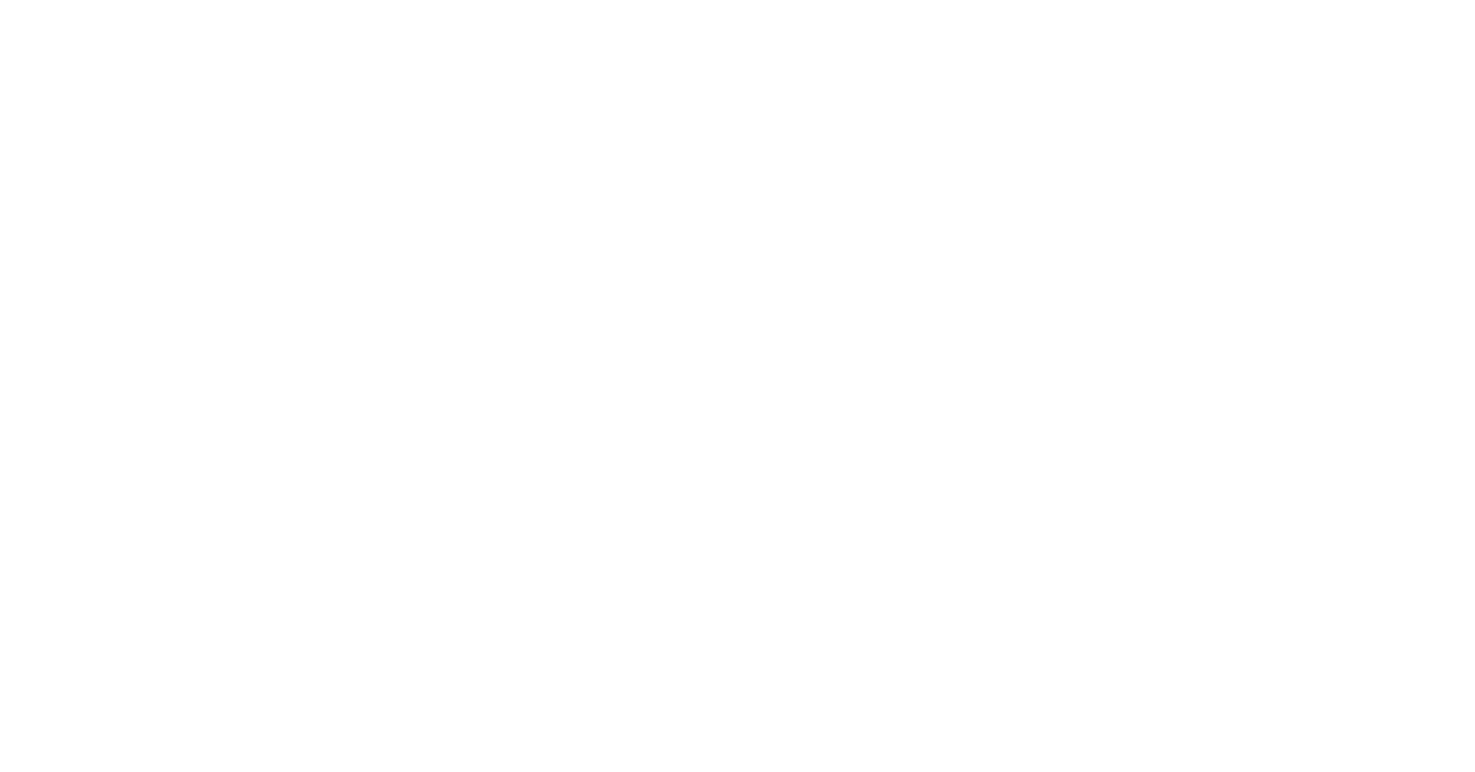
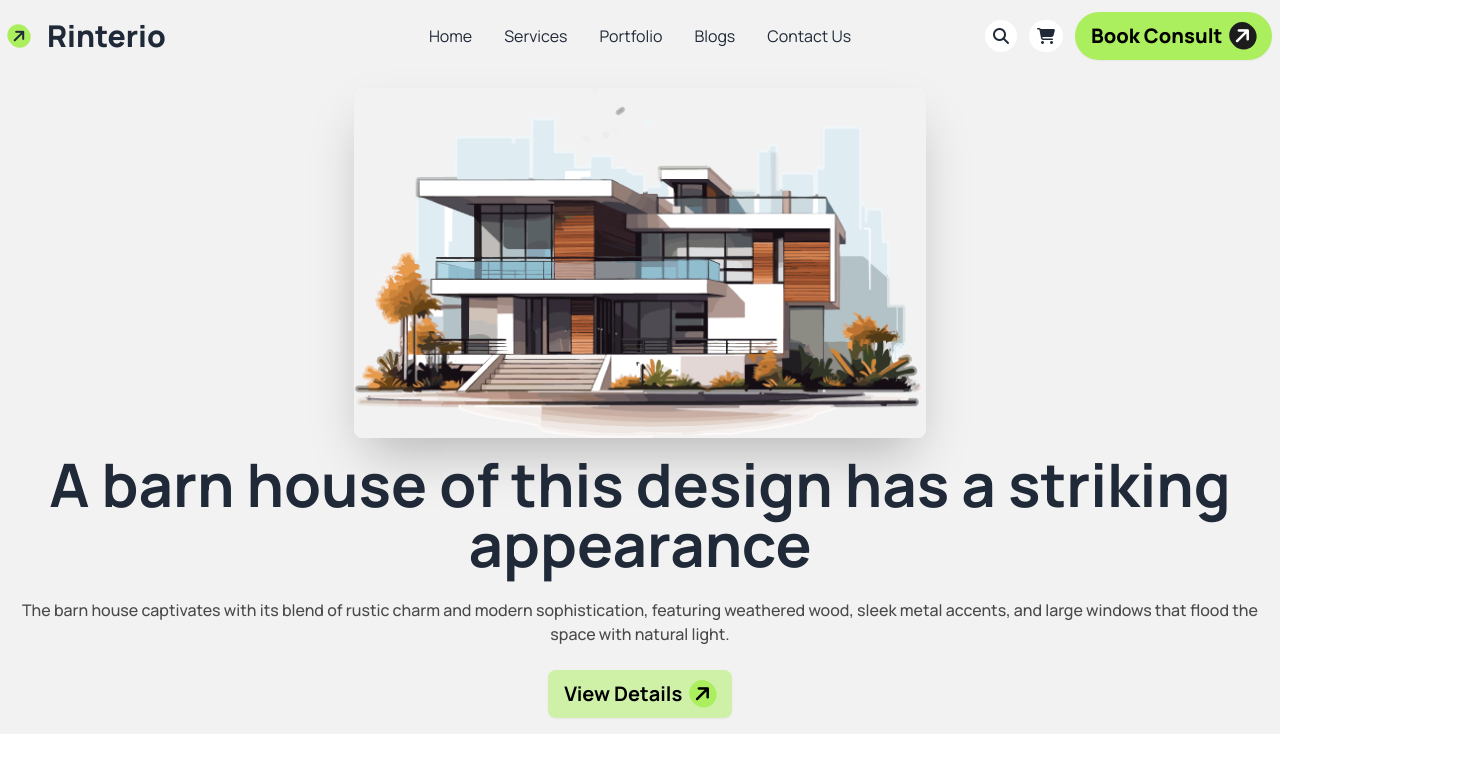
Before and after one commit to sajibanoy/Assignment-03, a plain HTML site: page index.html in a window 1280 px wide. Shown: the whole page, 1475 px wide, since content can reach past the window. Drawn offline with nearby package versions, Linux system fonts and the light colour scheme.

Commit message:
added the header section

```diff
--- a/index.html
+++ b/index.html
@@ -5,10 +5,121 @@
     <meta charset="UTF-8">
     <meta name="viewport" content="width=device-width, initial-scale=1.0">
     <title>Assignment 03</title>
+
+    <!-- Font Awesome CDN Link -->
+    <link rel="stylesheet" href="https://cdnjs.cloudflare.com/ajax/libs/font-awesome/6.6.0/css/all.min.css"
+        integrity="sha512-Kc323vGBEqzTmouAECnVceyQqyqdsSiqLQISBL29aUW4U/M7pSPA/gEUZQqv1cwx4OnYxTxve5UMg5GT6L4JJg=="
+        crossorigin="anonymous" referrerpolicy="no-referrer" />
+
+    <!-- Google Font Link -->
+    <link rel="preconnect" href="https://fonts.googleapis.com">
+    <link rel="preconnect" href="https://fonts.gstatic.com" crossorigin>
+    <link href="https://fonts.googleapis.com/css2?family=Manrope:wght@200..800&display=swap" rel="stylesheet">
+
+    <!-- Tailwind CSS And DaisyUI Link -->
+    <link href="https://cdn.jsdelivr.net/npm/daisyui@4.12.10/dist/full.min.css" rel="stylesheet" type="text/css" />
+    <script src="https://cdn.tailwindcss.com"></script>
+
+    <!-- Tailwind CSS Configuration -->
+    <script>
+        tailwind.config = {
+            theme: {
+                extend: {
+                    colors: {
+                        'primary': 'rgb(171, 239, 95)',
+                        'secondary': 'rgba(171, 239, 95, 0.5)',
+                        'icon-primary': 'rgb(28, 28, 28)',
+                    }
+                }
+            }
+        }
+    </script>
+    <style>
+        .font-manrope {
+            font-family: "Manrope", sans-serif;
+        }
+    </style>
 </head>
 
-<body>
+<body class="font-manrope">
+    <header class="bg-base-200">
+        <!-- Navbar Starts -->
+        <nav class="container mx-auto">
+            <!-- Left Side Content -->
+            <div class="navbar">
+                <div class="navbar-start">
+                    <i class="fa-solid fa-arrow-right bg-primary p-1 rounded-full -rotate-45"></i>
+                    <a class="btn btn-ghost text-3xl font-extrabold">Rinterio</a>
+                </div>
+                <!-- Centre Content -->
+                <div class="navbar-center hidden lg:flex">
+                    <ul class="menu menu-horizontal px-1 text-base">
+                        <li class="hover:text-[#494949] hover:font-extrabold duration-300 ease-in-out"><a>Home</a></li>
+                        <li class="hover:text-[#494949] hover:font-extrabold duration-300 ease-in-out"><a>Services</a>
+                        </li>
+                        <li class="hover:text-[#494949] hover:font-extrabold duration-300 ease-in-out"><a>Portfolio</a>
+                        </li>
+                        <li class="hover:text-[#494949] hover:font-extrabold duration-300 ease-in-out"><a>Blogs</a></li>
+                        <li class="hover:text-[#494949] hover:font-extrabold duration-300 ease-in-out"><a>Contact Us</a>
+                        </li>
+                    </ul>
+                </div>
+                <!-- End Side content -->
+                <div class="navbar-end hidden md:flex space-x-3">
+                    <i class="fa-solid fa-magnifying-glass bg-white p-2 rounded-full"></i>
+                    <i class="fa-solid fa-cart-shopping bg-white p-2 rounded-full"></i>
+                    <a
+                        class="btn btn-error bg-primary text-xl font-extrabold text-black border-none outline-none rounded-full">Book
+                        Consult<i
+                            class="fa-solid fa-arrow-right bg-icon-primary text-white p-1 rounded-full -rotate-45"></i></a>
+                </div>
+                <div class="dropdown">
+                    <div tabindex="0" role="button" class="btn btn-ghost lg:hidden">
+                        <svg xmlns="http://www.w3.org/2000/svg" class="h-5 w-5" fill="none" viewBox="0 0 24 24"
+                            stroke="currentColor">
+                            <path stroke-linecap="round" stroke-linejoin="round" stroke-width="2"
+                                d="M4 6h16M4 12h8m-8 6h16" />
+                        </svg>
+                    </div>
+                    <ul tabindex="0"
+                        class="menu menu-sm dropdown-content bg-base-100 rounded-box z-[1] mt-3 w-52 p-2 shadow">
+                        <li class="hover:text-[#494949] hover:font-extrabold"><a>Home</a></li>
+                        <li class="hover:text-[#494949] hover:font-extrabold"><a>Services</a></li>
+                        <li class="hover:text-[#494949] hover:font-extrabold"><a>Portfolio</a></li>
+                        <li class="hover:text-[#494949] hover:font-extrabold"><a>Blogs</a></li>
+                        <li class="hover:text-[#494949] hover:font-extrabold"><a>Contact Us</a></li>
+                    </ul>
+                </div>
+            </div>
+        </nav>
+        <!-- Banner Section Starts  -->
+        <section>
+            <div class="hero mx-auto">
+                <div class="hero-content flex-col">
+                    <img src="./assets/banner.png" class=" rounded-lg shadow-2xl" />
+                    <div class="text-center">
+                        <h1 class="text-6xl font-bold">A barn house of this design has a
+                            striking
+                            appearance
+                        </h1>
+                        <p class="py-6 font-medium text-[#494949]">
+                            The barn house captivates with its blend of rustic charm and modern sophistication,
+                            featuring weathered wood, sleek metal accents, and large windows that flood the space with
+                            natural light.
+                        </p>
+                        <button
+                            class="btn btn-primary bg-secondary text-black text-xl font-bold border-none outline-none hover:text-white">View
+                            Details<i class="fa-solid fa-arrow-right bg-primary p-1 rounded-full -rotate-45"></i>
+                        </button>
+                    </div>
+                </div>
+            </div>
+        </section>
+    </header>
+    <main>
 
+    </main>
+    <footer></footer>
 </body>
 
 </html>
```
Also changed, not shown: tailwind.config.js (added).
